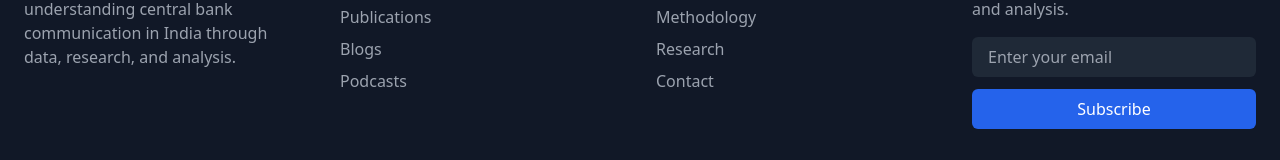
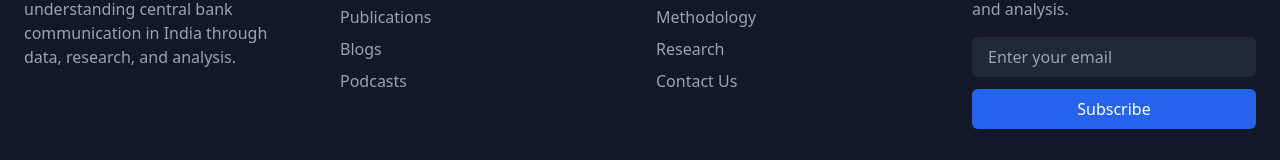
Before and after one commit to QaShah07/Central-Bank-Communication-in-India, a React (Vite) app in the folder frontend/: page / in a window 1280 px wide. Shown: the part 1818-1978 px from the top of the page. Built offline with nearby package versions, Linux system fonts and the light colour scheme.

Commit message:
added some api connection

```diff
--- a/frontend/src/components/Footer.tsx
+++ b/frontend/src/components/Footer.tsx
@@ -16,8 +16,8 @@ const Footer: React.FC = () => {
             <ul className="space-y-2 text-gray-400">
               <li><a href="#tools" className="hover:text-white transition-colors">Interactive Tools</a></li>
               <li><a href="#publications" className="hover:text-white transition-colors">Publications</a></li>
-              <li><a href="#blogs" className="hover:text-white transition-colors">Blogs</a></li>
-              <li><a href="#podcasts" className="hover:text-white transition-colors">Podcasts</a></li>
+              <li><a href="/outreach" className="hover:text-white transition-colors">Blogs</a></li>
+              <li><a href="/outreach" className="hover:text-white transition-colors">Podcasts</a></li>
             </ul>
           </div>
           <div>
@@ -26,7 +26,7 @@ const Footer: React.FC = () => {
               <li><a href="#data" className="hover:text-white transition-colors">Data</a></li>
               <li><a href="#methodology" className="hover:text-white transition-colors">Methodology</a></li>
               <li><a href="#research" className="hover:text-white transition-colors">Research</a></li>
-              <li><a href="#contact" className="hover:text-white transition-colors">Contact</a></li>
+              <li><a href="/contact" className="hover:text-white transition-colors">Contact Us</a></li>
             </ul>
           </div>
           <div>
```
